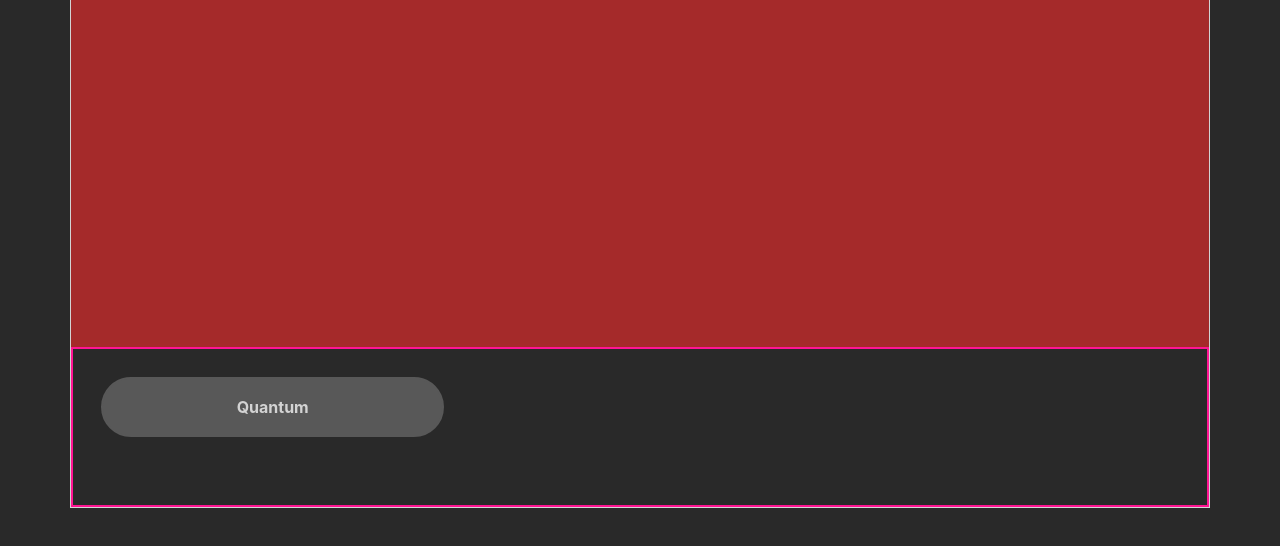
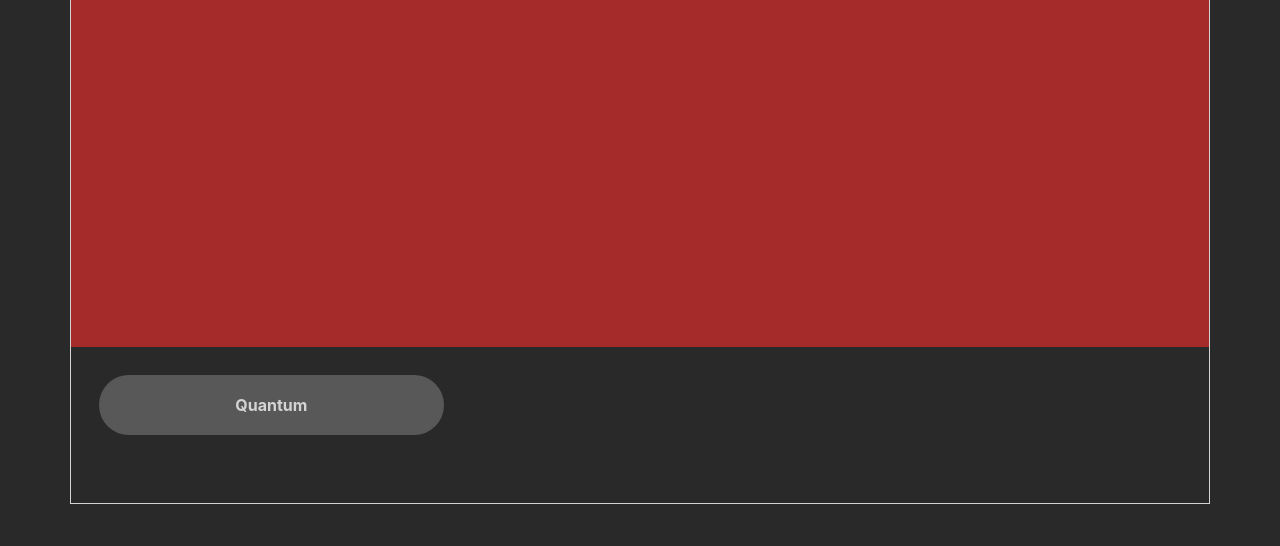
Before and after one commit to pavlidin/incremental-game, a plain HTML site: page index.html in a window 1280 px wide. Shown: the part 128-674 px from the top of the page. Drawn offline with Linux system fonts and the light colour scheme.

Commit message:
minor ui border changes

```diff
--- a/style.css
+++ b/style.css
@@ -29,10 +29,6 @@ span {
   margin: 0.8rem;
 }
 
-.resources {
-  border: 2px solid deeppink;
-}
-
 .resource {
   font-weight: bold;
   color: var(--clr-white);
```
